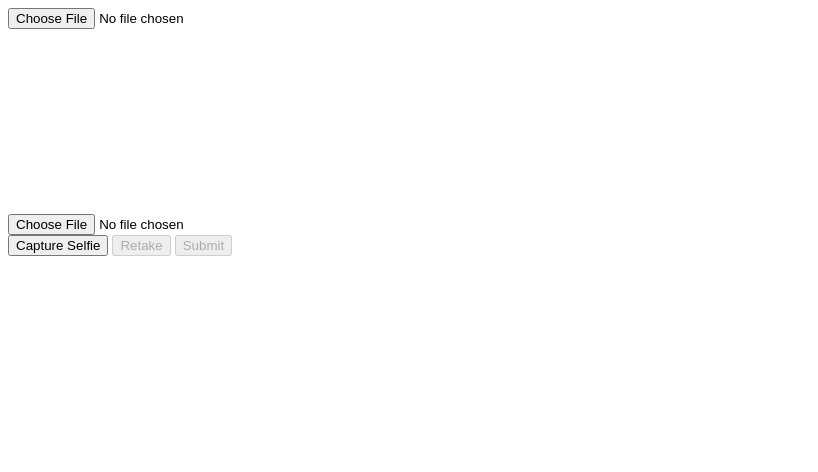
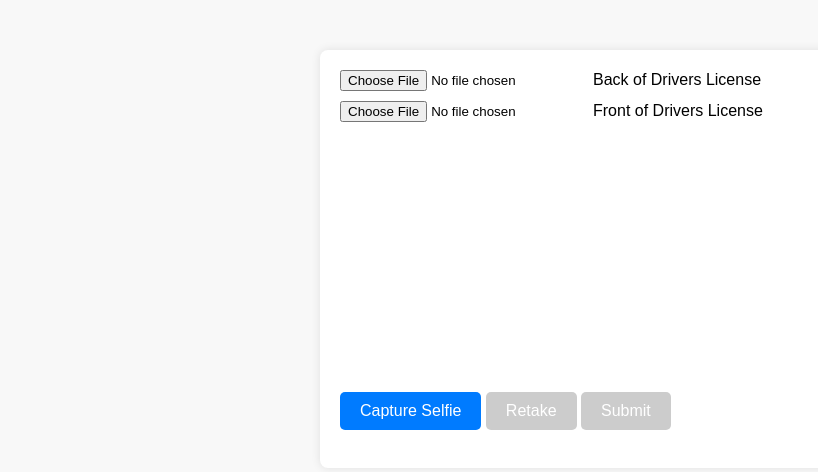
Before and after one commit to Colin115/Hackathon, a Flask app: page /verify_user_id/ in a window 1280 px wide. Shown: the top 472 px of the page, without its empty margins (0-818 px from the left). Run offline with Flask 3, Linux system fonts and the light colour scheme; the visitor is signed in with stand-in values (Sample User, id 1).

Commit message:
made verify user readable

```diff
--- a/templates/verify_user_id.html
+++ b/templates/verify_user_id.html
@@ -3,22 +3,82 @@
   <head>
     <meta charset="UTF-8" />
     <meta name="viewport" content="width=device-width, initial-scale=1.0" />
-    <title>Verify your identity</title>
+    <title>Verify Your Identity</title>
+    <style>
+      body {
+        font-family: Arial, sans-serif;
+        margin: 0;
+        padding: 0;
+        background-color: #f8f8f8;
+      }
+
+      .container {
+        max-width: 600px;
+        margin: 50px auto;
+        padding: 20px;
+        background-color: #fff;
+        border-radius: 8px;
+        box-shadow: 0 0 10px rgba(0, 0, 0, 0.1);
+      }
+
+      input[type="file"] {
+        margin-bottom: 10px;
+      }
+
+      video {
+        border-radius: 8px;
+        margin-bottom: 20px;
+      }
+
+      button {
+        padding: 10px 20px;
+        border: none;
+        background-color: #007bff;
+        color: #fff;
+        font-size: 16px;
+        cursor: pointer;
+        border-radius: 5px;
+        transition: background-color 0.3s ease;
+      }
+
+      button:disabled {
+        background-color: #ccc;
+        cursor: not-allowed;
+      }
+
+      button:hover {
+        background-color: #0056b3;
+      }
+
+      img {
+        max-width: 100%;
+        border-radius: 8px;
+      }
+
+      /* Media Query for smaller screens */
+      @media (max-width: 768px) {
+        .container {
+          max-width: 90%;
+        }
+      }
+    </style>
   </head>
   <body>
-    <input type="file" id="licenseInputBack" accept="image/*" />
-
+    <div class="container">
+      <input type="file" id="licenseInputBack" accept="image/*">Back of Drivers License</input>
       <br />
-    <input type="file" id="licenseInputFront" accept="image/*" />
-
+      <input type="file" id="licenseInputFront" accept="image/*">Front of Drivers License</input>
+      <br /><br />
       <video id="userCamera" width="300" height="200" autoplay muted></video>
-    <br />
+      <br /><br />
       <button id="captureButton">Capture Selfie</button>
       <button id="retakeButton" disabled>Retake</button>
       <button id="submitButton" onclick="submitVerifyID(event)" disabled>
         Submit
       </button>
+      <br /><br />
       <img id="capturedImage" style="display: none" />
+    </div>
     <script>
       const licenseInputFront = document.getElementById("licenseInputFront");
       const licenseInputBack = document.getElementById("licenseInputBack");
```
Lines whose indentation alone changed are shown as unchanged.
